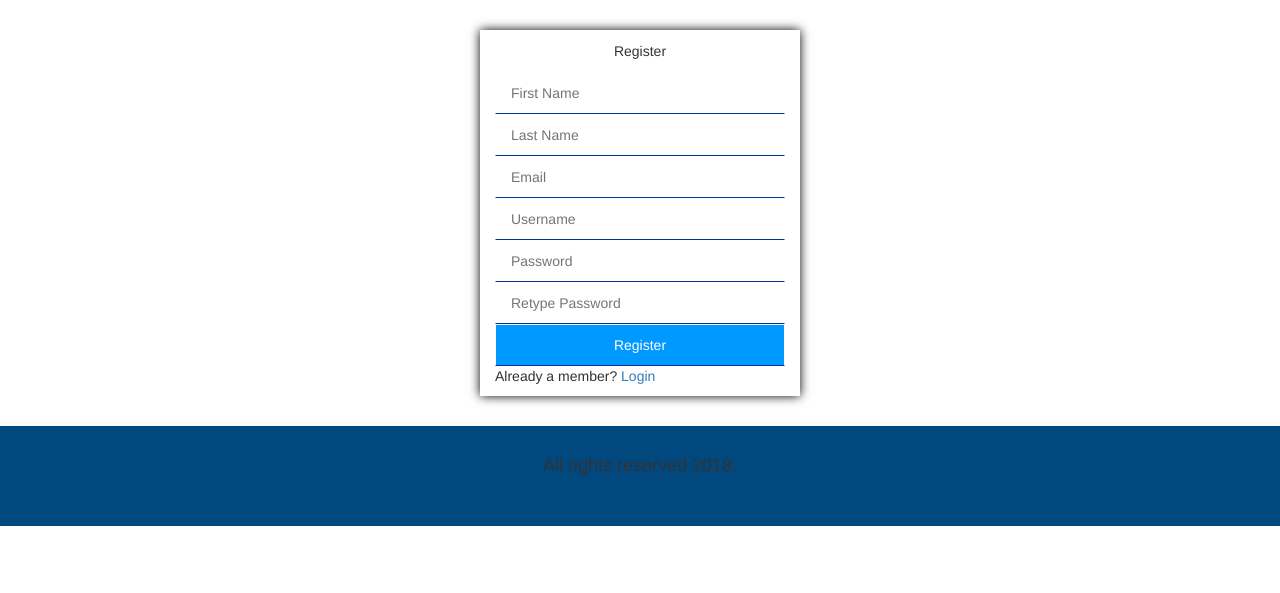
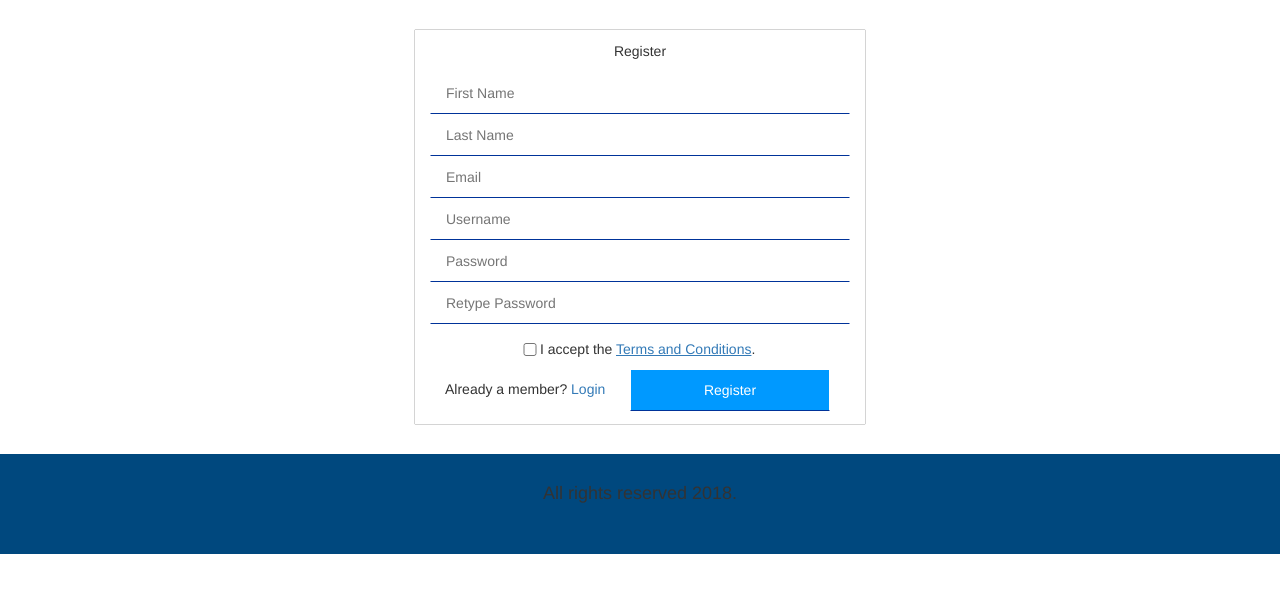
Before and after one commit to itsmenayrb/saad_info-system, a PHP site: page /register.php in a window 1280 px wide. Shown: the part 52-645 px from the top of the page. Run offline with PHP 8.4, Linux system fonts and the light colour scheme.

Commit message:
Added in-display messages for specific action i.e error and success

```diff
--- a/register.php
+++ b/register.php
@@ -23,11 +23,50 @@
 				<div>
 					<input type="password" name="cpassword" id="cpassword" placeholder="Retype Password" onkeyup="checkcpassword();" required/>
 				</div>
+				<?php
+					if(!isset($_GET['signup'])){
+
+					}
+					else{
+						$registerCheck = $_GET['signup'];
+						if($registerCheck == "invalid"){
+							echo "<div class='error_report'><p>You have entered invalid characters!</p></div>";
+						}
+						elseif($registerCheck == "email"){
+							echo "<div class='error_report'><p>Invalid email address!</p></div>";
+						}
+						elseif($registerCheck == "emailexist"){
+							echo "<div class='error_report'><p>Email address is already exist!</p></div>";
+						}
+						elseif($registerCheck == "uerror"){
+							echo "<div class='error_report'><p>Username should be at least five characters!</p></div>";
+						}
+						elseif($registerCheck == "usernametaken"){
+							echo "<div class='error_report'><p>Username is already exist!</p></div>";
+						}
+						elseif($registerCheck == "perror"){
+							echo "<div class='error_report'><p>Password should be at least eight characters!</p></div>";
+						}
+						elseif($registerCheck == "pwderror"){
+							echo "<div class='error_report'><p>Password do not match!</p></div>";
+						}
+						elseif($registerCheck == "terms"){
+							echo "<div class='error_report'><p>Please indicate that you have read the Terms and</p><p> Conditions.</p></div>";
+						}
+						elseif($registerCheck == "success"){
+							echo "<div class='success_report'><p>Registered Successfully!</p></div>";
+						}
+					}
+				?>
+				<div id="terms">
+					<input type="checkbox" id="checkboxTerms" name="checkboxTerms">
+					I accept the <a href="#"><u>Terms and Conditions</u></a>.
+				</div>
 				<div>
 					<input type="submit" name="submit" id="submit" value="Register"/>
 				</div>
-				<div>
-					Already a member? <a href="login.php">Login</a>
+				<div id="login-on-register-page-link">
+					<br>Already a member? <a href="login.php">Login</a>
 				</div>
 			</form>
 		</div>
--- a/style.css
+++ b/style.css
@@ -1,8 +1,8 @@
 .registration-container, .login-container{
 	background: #ffffff;
-	max-width: 320px;
+	max-width: 450px;
 	width: 100%;
-	box-shadow: 0px 0px 10px rgba(0,0,0,5);
+	box-shadow: 0px 0px 1px rgba(0,0,0,5);
 	margin: 30px auto;
 	padding: 10px 15px;
 
@@ -27,9 +27,13 @@
 }
 
 #submit{
+	float: right;
+	margin-right: 20px;
+	margin-top: 10px;
 	color: #ffffff;
 	background-color: #0099ff;
 	width: 100%;
+	max-width: 200px;
 	padding: 10px 15px;
 	cursor: pointer;
 }
@@ -144,12 +148,14 @@
 .success_report p{
 	width: 92%;
 	margin: 0 auto;
+	margin-top: 10px;
+	margin-bottom: -10px;
 	padding: 10px;
 	border: 1px solid #99ff99;
 	color: #ffffff;
 	background: #66cc99;
 	border-radius: 5px;
-	text-align: left;
+	text-align: center;
 }
 
 .bottom_container {
@@ -178,11 +184,28 @@
 	padding-top: 20px;
 	padding-bottom: 0;
 	margin: 0;
+	margin-top: -10px;
 }
 
 #login-account-reset-link {
 	padding-top: 5px;
 	margin: 0;
+}
+
+#login-on-register-page-link{
+	margin-top: 0px;
+	margin-left: 15px;
+	margin-bottom: 15px;
+}
+
+#terms{
+	margin: 15px 0px 0px 90px;
+}
+
+#checkboxTerms{
+	float: left;
+	margin: 4px auto;
+	max-width: 20px;
 }
 
 /**
```
Also changed, not shown: includes/register.inc.php (+30 -22 lines).
